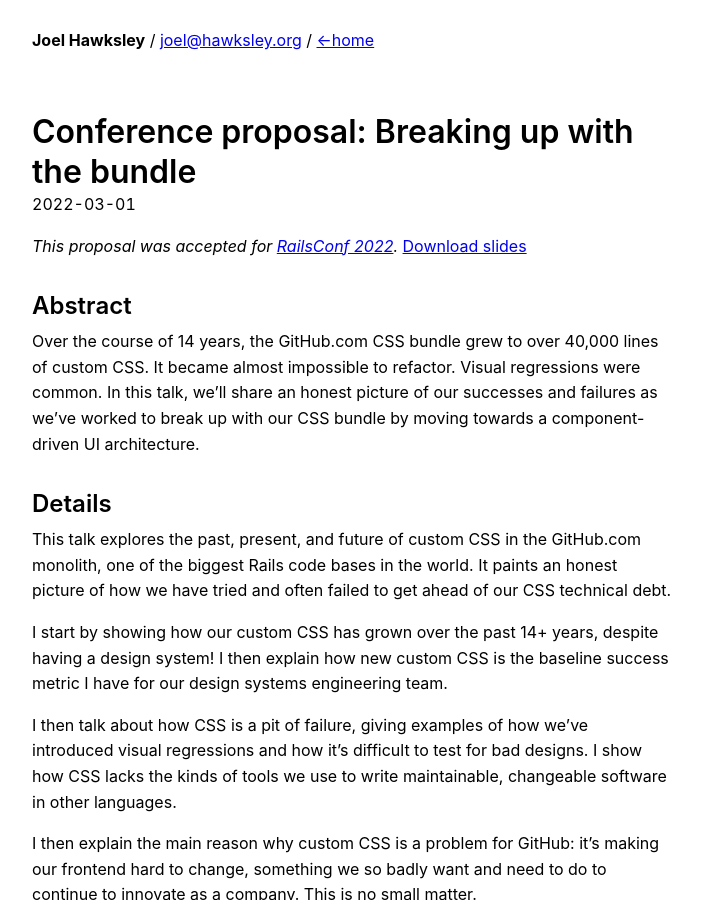
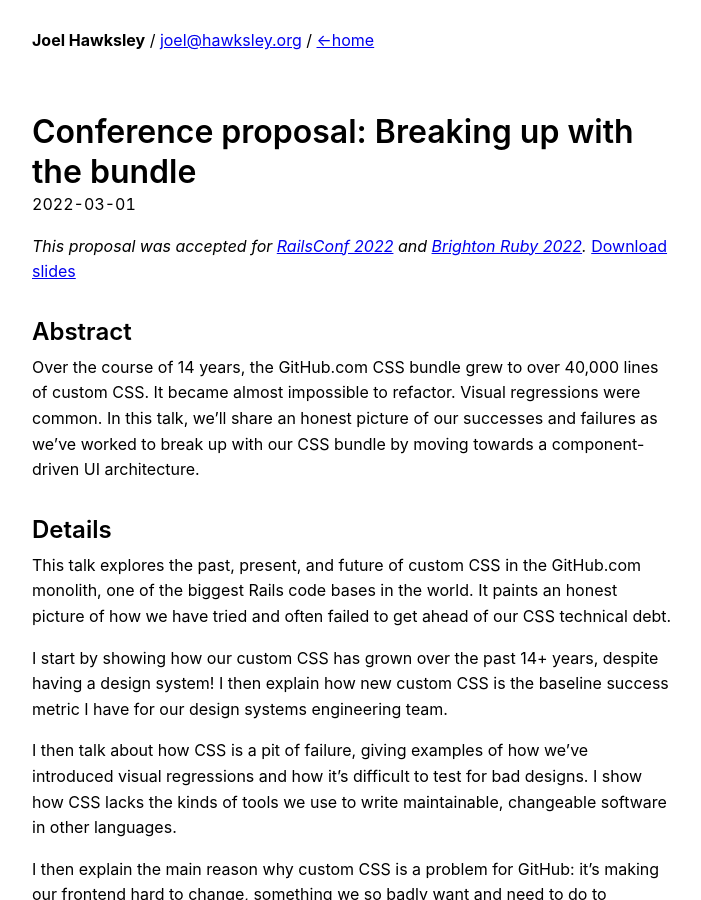
Before and after one commit to joelhawksley/identity, a Jekyll site: the page built from _posts/2022-03-01-conference-proposal-breaking-up-with-the-bundle.md, in a window 1280 px wide and 900 px high. Shown: the whole window, without its empty margins (288-989 px from the left). Built offline with Jekyll 4.4.1, drawn with Linux system fonts in a browser that asks for light colours.

Commit message:
Update 2022-03-01-conference-proposal-breaking-up-with-the-bundle.md

```diff
--- a/_posts/2022-03-01-conference-proposal-breaking-up-with-the-bundle.md
+++ b/_posts/2022-03-01-conference-proposal-breaking-up-with-the-bundle.md
@@ -3,7 +3,7 @@ layout: post
 title: "Conference proposal: Breaking up with the bundle"
 ---
 
-_This proposal was accepted for [RailsConf 2022](https://railsconf.com)._ [Download slides](/talks/2022-breaking-up-with-the-bundle/slides.key)
+_This proposal was accepted for [RailsConf 2022](https://railsconf.com) and [Brighton Ruby 2022](https://brightonruby.com/)._ [Download slides](/talks/2022-breaking-up-with-the-bundle/slides.key)
 
 ## Abstract
 
```
